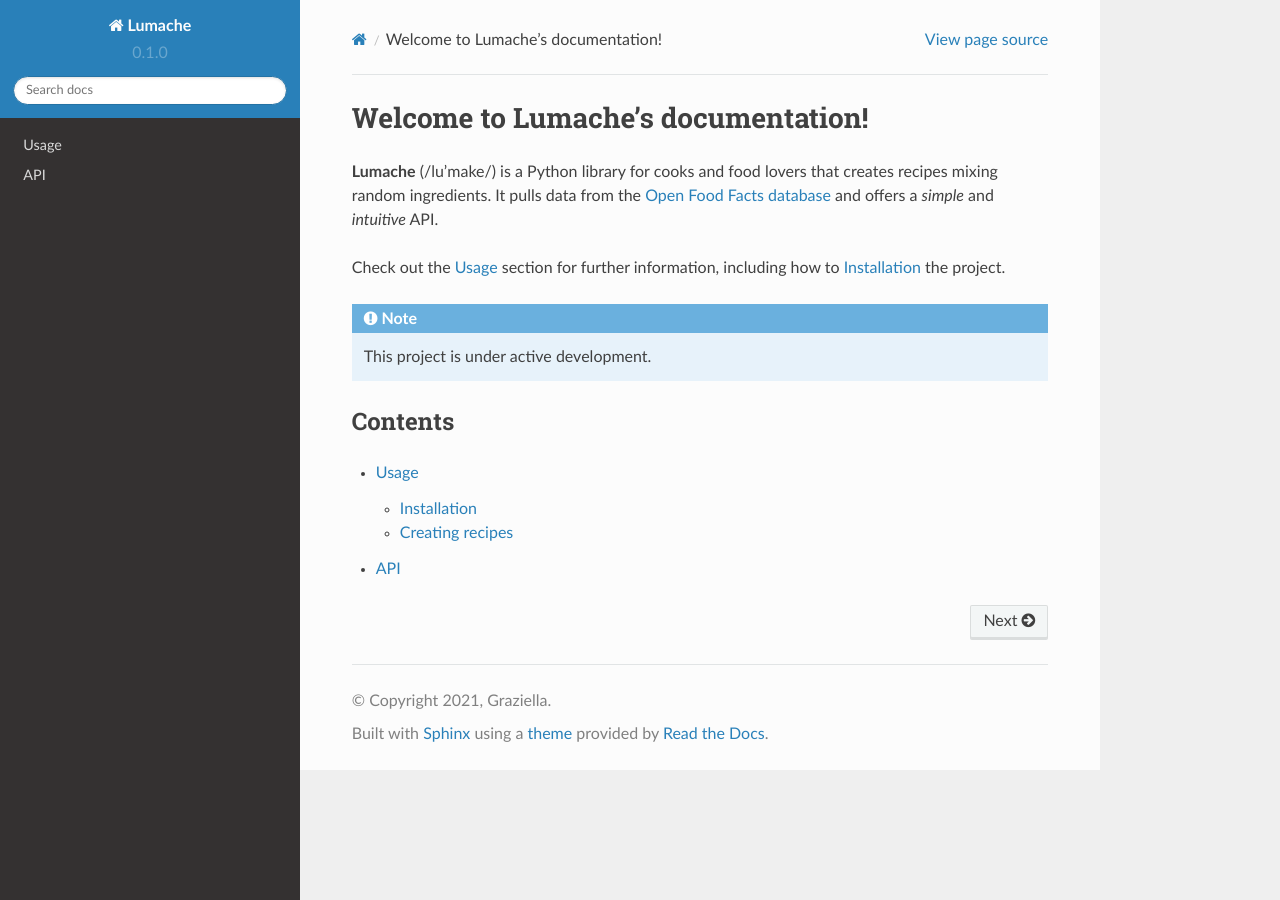
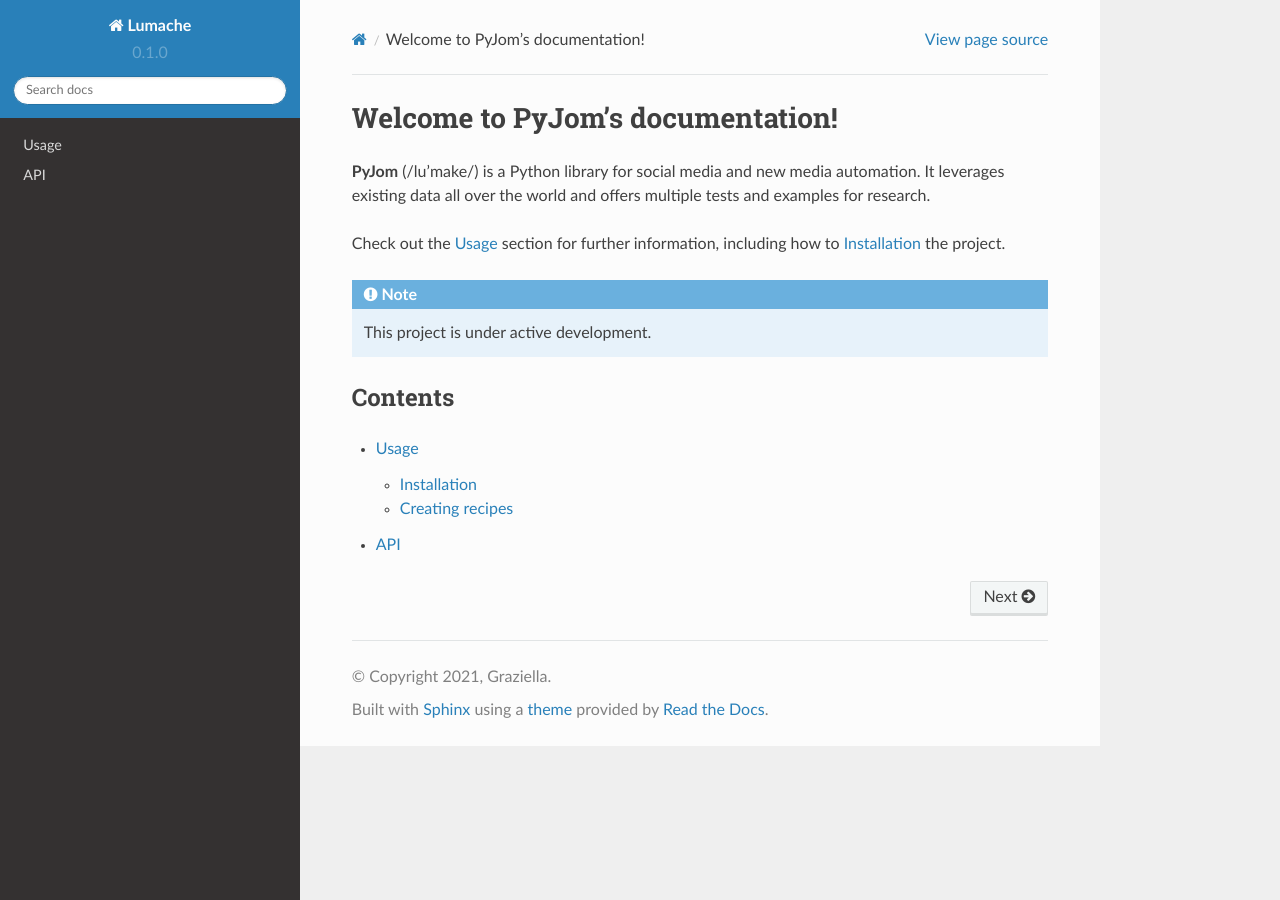
Before and after one commit to James4Ever0/pyjom_docs_hosted, a Sphinx documentation site: the page built from docs/source/index.rst, in a window 1280 px wide. Built offline with Sphinx 7.4.7 and the Read the Docs theme 2.0.0, drawn with Linux system fonts in a browser that asks for light colours.

Commit message:
Update index.rst

```diff
--- a/docs/source/index.rst
+++ b/docs/source/index.rst
@@ -1,10 +1,8 @@
-Welcome to Lumache's documentation!
+Welcome to PyJom's documentation!
 ===================================
 
-**Lumache** (/lu'make/) is a Python library for cooks and food lovers
-that creates recipes mixing random ingredients.
-It pulls data from the `Open Food Facts database <https://world.openfoodfacts.org/>`_
-and offers a *simple* and *intuitive* API.
+**PyJom** (/lu'make/) is a Python library for social media and new media automation.
+It leverages existing data all over the world and offers multiple tests and examples for research.
 
 Check out the :doc:`usage` section for further information, including
 how to :ref:`installation` the project.
```
